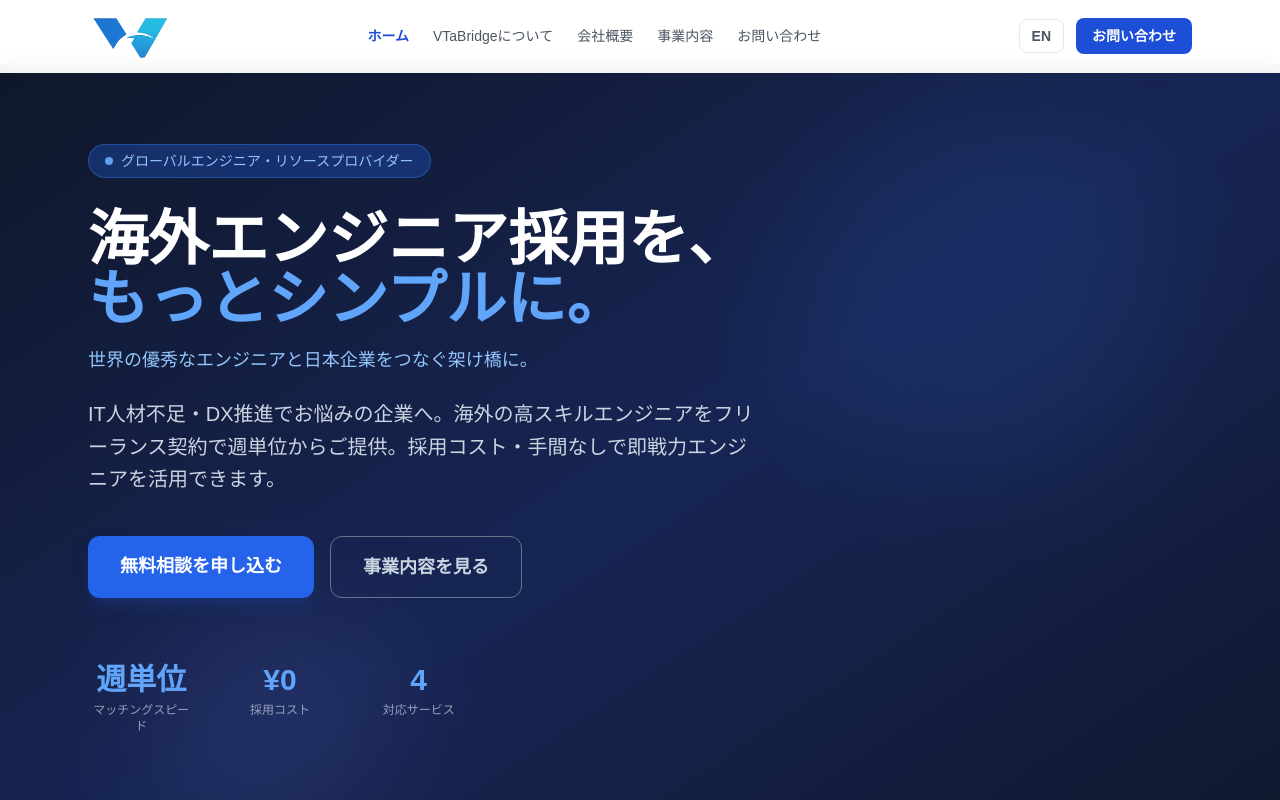
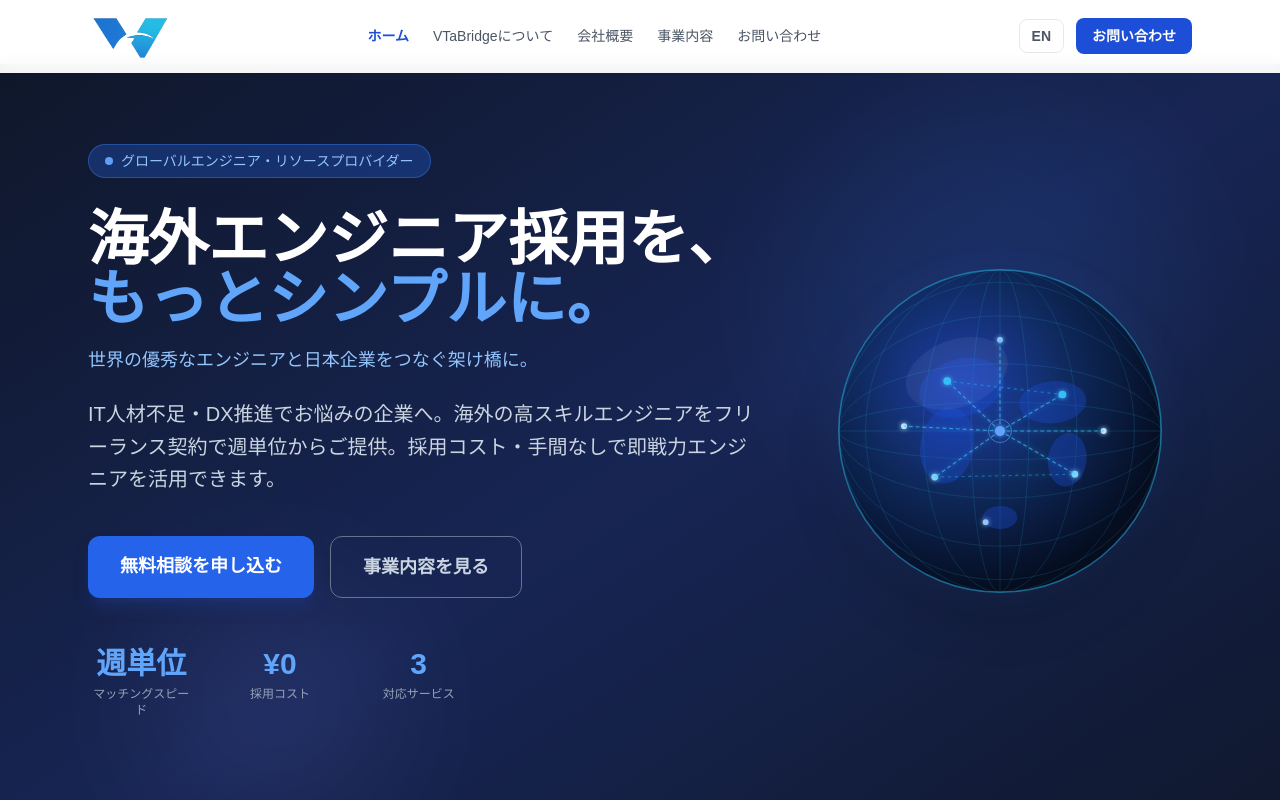
Before and after one commit to TakeTouhu/TTakaTouhu, a Next.js app: page / in a window 1280 px wide. Shown: the top 800 px of the page. Built offline with nearby package versions, Linux system fonts and the light colour scheme.

Commit message:
feat: add animated globe SVG to hero section right side
Co-Authored-By: Claude Sonnet 4.6 <noreply@anthropic.com>
Claude-Session: https://claude.ai/code/session_013xEJ6W92Lm2WUzafBKmkiC

```diff
--- a/app/page.tsx
+++ b/app/page.tsx
@@ -94,7 +94,9 @@ export default function Home() {
             <div className="absolute top-10 right-10 w-96 h-96 bg-blue-500 rounded-full blur-3xl" />
             <div className="absolute bottom-0 left-20 w-64 h-64 bg-indigo-400 rounded-full blur-3xl" />
           </div>
-          <div className="relative max-w-3xl">
+          <div className="relative flex flex-col lg:flex-row items-center gap-12">
+            {/* Left: text */}
+            <div className="flex-1">
               <div className="inline-flex items-center gap-2 bg-blue-600/30 border border-blue-500/40 rounded-full px-4 py-1.5 text-sm text-blue-300 mb-8">
                 <span className="w-2 h-2 bg-blue-400 rounded-full animate-pulse" />
                 {t('グローバルエンジニア・リソースプロバイダー', 'Global Engineer Resource Provider')}
@@ -112,13 +114,13 @@ export default function Home() {
                   'The bridge connecting world-class engineers with Japanese companies.'
                 )}
               </p>
-            <p className="text-xl text-slate-300 leading-relaxed mb-10 max-w-2xl">
+              <p className="text-xl text-slate-300 leading-relaxed mb-10">
                 {t(
                   'IT人材不足・DX推進でお悩みの企業へ。海外の高スキルエンジニアをフリーランス契約で週単位からご提供。採用コスト・手間なしで即戦力エンジニアを活用できます。',
                   'VTaBridge connects Japanese companies with highly skilled overseas engineers through B2B coordination. No hiring costs, no employment risk — just the talent you need, when you need it.'
                 )}
               </p>
-            <div className="flex flex-wrap gap-4">
+              <div className="flex flex-wrap gap-4 mb-12">
                 <Link
                   href="/contact"
                   className="bg-blue-600 hover:bg-blue-500 text-white px-8 py-4 rounded-xl font-bold text-lg transition-colors shadow-lg shadow-blue-900/50"
@@ -132,18 +134,138 @@ export default function Home() {
                   {t('事業内容を見る', 'View Services')}
                 </Link>
               </div>
-          </div>
-          <div className="mt-16 grid grid-cols-3 gap-8 max-w-sm">
+              <div className="grid grid-cols-3 gap-8 max-w-sm">
                 {[
                   { value: t('週単位', 'Within weeks'), label: t('マッチングスピード', 'Matching Speed') },
                   { value: '¥0', label: t('採用コスト', 'Hiring Cost') },
-              { value: '4', label: t('対応サービス', 'Core Services') },
+                  { value: '3', label: t('対応サービス', 'Core Services') },
                 ].map((stat) => (
                   <div key={stat.label} className="text-center">
                     <div className="text-3xl font-bold text-blue-400 mb-1">{stat.value}</div>
                     <div className="text-xs text-slate-400">{stat.label}</div>
                   </div>
                 ))}
+              </div>
+            </div>
+
+            {/* Right: Globe SVG */}
+            <div className="flex-shrink-0 w-80 h-80 lg:w-96 lg:h-96 relative hidden lg:block">
+              <svg viewBox="0 0 400 400" className="w-full h-full drop-shadow-2xl" xmlns="http://www.w3.org/2000/svg">
+                <defs>
+                  <radialGradient id="globeGrad" cx="38%" cy="35%" r="65%">
+                    <stop offset="0%" stopColor="#1e40af" stopOpacity="0.9" />
+                    <stop offset="50%" stopColor="#0f2a5e" stopOpacity="0.95" />
+                    <stop offset="100%" stopColor="#050d1f" stopOpacity="1" />
+                  </radialGradient>
+                  <radialGradient id="glowGrad" cx="50%" cy="50%" r="50%">
+                    <stop offset="0%" stopColor="#3b82f6" stopOpacity="0.3" />
+                    <stop offset="100%" stopColor="#3b82f6" stopOpacity="0" />
+                  </radialGradient>
+                  <filter id="glow">
+                    <feGaussianBlur stdDeviation="3" result="blur" />
+                    <feMerge><feMergeNode in="blur" /><feMergeNode in="SourceGraphic" /></feMerge>
+                  </filter>
+                  <filter id="softglow">
+                    <feGaussianBlur stdDeviation="2" result="blur" />
+                    <feMerge><feMergeNode in="blur" /><feMergeNode in="SourceGraphic" /></feMerge>
+                  </filter>
+                  <clipPath id="globeClip">
+                    <circle cx="200" cy="200" r="168" />
+                  </clipPath>
+                </defs>
+
+                {/* Outer glow */}
+                <circle cx="200" cy="200" r="195" fill="url(#glowGrad)" />
+
+                {/* Globe body */}
+                <circle cx="200" cy="200" r="168" fill="url(#globeGrad)" />
+
+                {/* Latitude lines */}
+                <g clipPath="url(#globeClip)" stroke="#29b5e8" strokeOpacity="0.2" strokeWidth="0.8" fill="none">
+                  <ellipse cx="200" cy="200" rx="168" ry="30" />
+                  <ellipse cx="200" cy="200" rx="168" ry="70" />
+                  <ellipse cx="200" cy="200" rx="168" ry="120" />
+                  <ellipse cx="200" cy="200" rx="168" ry="155" />
+                  <line x1="32" y1="200" x2="368" y2="200" />
+                </g>
+
+                {/* Longitude lines */}
+                <g clipPath="url(#globeClip)" stroke="#29b5e8" strokeOpacity="0.2" strokeWidth="0.8" fill="none">
+                  <ellipse cx="200" cy="200" rx="30" ry="168" />
+                  <ellipse cx="200" cy="200" rx="80" ry="168" />
+                  <ellipse cx="200" cy="200" rx="140" ry="168" />
+                  <line x1="200" y1="32" x2="200" y2="368" />
+                </g>
+
+                {/* Continent-like shapes */}
+                <g clipPath="url(#globeClip)" fill="#1d4ed8" fillOpacity="0.35">
+                  <ellipse cx="160" cy="155" rx="45" ry="30" transform="rotate(-15 160 155)" />
+                  <ellipse cx="145" cy="215" rx="28" ry="40" transform="rotate(10 145 215)" />
+                  <ellipse cx="255" cy="170" rx="35" ry="22" transform="rotate(-5 255 170)" />
+                  <ellipse cx="270" cy="230" rx="20" ry="28" transform="rotate(8 270 230)" />
+                  <ellipse cx="200" cy="290" rx="18" ry="12" />
+                </g>
+
+                {/* Globe border */}
+                <circle cx="200" cy="200" r="168" fill="none" stroke="#29b5e8" strokeOpacity="0.5" strokeWidth="1.5" />
+
+                {/* Highlight */}
+                <ellipse cx="155" cy="140" rx="55" ry="35" fill="white" fillOpacity="0.06" transform="rotate(-20 155 140)" />
+
+                {/* Network nodes */}
+                <g filter="url(#glow)">
+                  <circle cx="200" cy="200" r="5" fill="#60a5fa" />
+                  <circle cx="145" cy="148" r="4" fill="#38bdf8" />
+                  <circle cx="265" cy="162" r="4" fill="#38bdf8" />
+                  <circle cx="132" cy="248" r="3.5" fill="#7dd3fc" />
+                  <circle cx="278" cy="245" r="3.5" fill="#7dd3fc" />
+                  <circle cx="200" cy="105" r="3" fill="#93c5fd" />
+                  <circle cx="185" cy="295" r="3" fill="#93c5fd" />
+                  <circle cx="100" cy="195" r="3" fill="#bae6fd" />
+                  <circle cx="308" cy="200" r="3" fill="#bae6fd" />
+                </g>
+
+                {/* Network connection lines */}
+                <g filter="url(#softglow)" stroke="#38bdf8" strokeOpacity="0.7" strokeWidth="1.2" fill="none">
+                  <line x1="200" y1="200" x2="145" y2="148" strokeDasharray="4,3">
+                    <animate attributeName="strokeOpacity" values="0.7;0.2;0.7" dur="2.5s" repeatCount="indefinite" />
+                  </line>
+                  <line x1="200" y1="200" x2="265" y2="162" strokeDasharray="4,3">
+                    <animate attributeName="strokeOpacity" values="0.2;0.7;0.2" dur="2.8s" repeatCount="indefinite" />
+                  </line>
+                  <line x1="200" y1="200" x2="132" y2="248" strokeDasharray="4,3">
+                    <animate attributeName="strokeOpacity" values="0.7;0.3;0.7" dur="3.2s" repeatCount="indefinite" />
+                  </line>
+                  <line x1="200" y1="200" x2="278" y2="245" strokeDasharray="4,3">
+                    <animate attributeName="strokeOpacity" values="0.3;0.7;0.3" dur="2.2s" repeatCount="indefinite" />
+                  </line>
+                  <line x1="200" y1="200" x2="200" y2="105" strokeDasharray="4,3">
+                    <animate attributeName="strokeOpacity" values="0.6;0.1;0.6" dur="3.5s" repeatCount="indefinite" />
+                  </line>
+                  <line x1="200" y1="200" x2="100" y2="195" strokeDasharray="4,3">
+                    <animate attributeName="strokeOpacity" values="0.1;0.6;0.1" dur="2s" repeatCount="indefinite" />
+                  </line>
+                  <line x1="200" y1="200" x2="308" y2="200" strokeDasharray="4,3">
+                    <animate attributeName="strokeOpacity" values="0.5;0.1;0.5" dur="3s" repeatCount="indefinite" />
+                  </line>
+                  <line x1="145" y1="148" x2="265" y2="162" strokeOpacity="0.4" strokeDasharray="3,4">
+                    <animate attributeName="strokeOpacity" values="0.4;0.1;0.4" dur="4s" repeatCount="indefinite" />
+                  </line>
+                  <line x1="132" y1="248" x2="278" y2="245" strokeOpacity="0.4" strokeDasharray="3,4">
+                    <animate attributeName="strokeOpacity" values="0.1;0.4;0.1" dur="3.8s" repeatCount="indefinite" />
+                  </line>
+                </g>
+
+                {/* Pulse rings on center node */}
+                <circle cx="200" cy="200" r="12" fill="none" stroke="#60a5fa" strokeOpacity="0.6" strokeWidth="1">
+                  <animate attributeName="r" values="8;22;8" dur="2.5s" repeatCount="indefinite" />
+                  <animate attributeName="strokeOpacity" values="0.6;0;0.6" dur="2.5s" repeatCount="indefinite" />
+                </circle>
+                <circle cx="200" cy="200" r="5" fill="#60a5fa">
+                  <animate attributeName="opacity" values="1;0.5;1" dur="1.5s" repeatCount="indefinite" />
+                </circle>
+              </svg>
+            </div>
           </div>
         </div>
         <div className="h-16 bg-white [clip-path:ellipse(120%_100%_at_50%_100%)]" />
```
Lines whose indentation alone changed are shown as unchanged.
